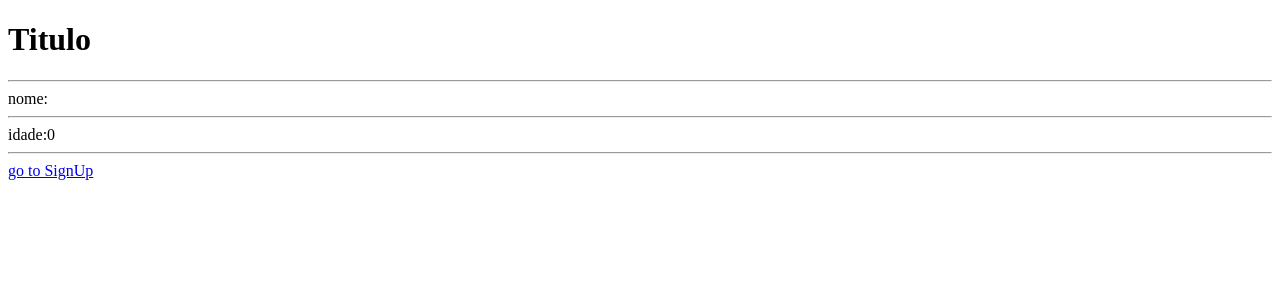
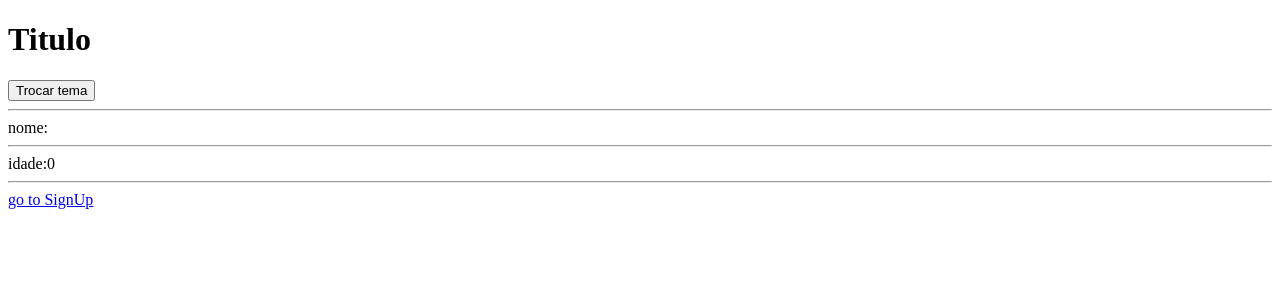
Before and after one commit to edufontana/context-web, a React (Vite) app: page /exibir in a window 1280 px wide. Shown: the top 300 px of the page. Built offline with nearby package versions, Linux system fonts and the light colour scheme.

Commit message:
feat: dark theme

```diff
--- a/src/App.tsx
+++ b/src/App.tsx
@@ -1,19 +1,48 @@
 import { BrowserRouter, Route, Routes } from 'react-router-dom'
 import { ShowData } from './pages/ShowData'
 import { SignUp } from './pages/SignUp'
-import { ContextProvider } from './contexts/Context'
+import { ContextProvider, Context } from './contexts/Context'
+import { useContext } from 'react'
 
 export function App() {
+  const { state, dispatch } = useContext(Context)
+
+  function swithTheme() {
+    if (state.theme.status === 'white') {
+      console.log('assasdsad')
+      dispatch({
+        type: 'CHANGE_STATUS',
+        payload: {
+          status: 'black',
+        },
+      })
+    }
+
+    if (state.theme.status === 'black') {
+      dispatch({
+        type: 'CHANGE_STATUS',
+        payload: {
+          status: 'white',
+        },
+      })
+    }
+  }
+
   return (
-    <ContextProvider>
-      <BrowserRouter>
+    <BrowserRouter>
+      <div
+        style={{
+          backgroundColor: state.theme.status,
+        }}
+      >
         <h1>Titulo</h1>
+        <button onClick={swithTheme}>Trocar tema</button>
         <hr />
         <Routes>
           <Route path="/" element={<SignUp />} />
           <Route path="/exibir" element={<ShowData />} />
         </Routes>
-      </BrowserRouter>
-    </ContextProvider>
+      </div>
+    </BrowserRouter>
   )
 }
--- a/src/main.tsx
+++ b/src/main.tsx
@@ -1,9 +1,10 @@
 import React from 'react'
 import ReactDOM from 'react-dom/client'
 import { App } from './App'
+import { ContextProvider } from './contexts/Context'
 
 ReactDOM.createRoot(document.getElementById('root')! as HTMLElement).render(
-  <React.StrictMode>
+  <ContextProvider>
     <App />
-  </React.StrictMode>,
+  </ContextProvider>,
 )
--- a/src/reducers/themeReducer.ts
+++ b/src/reducers/themeReducer.ts
@@ -1,14 +1,15 @@
 export interface ThemeProps {
-  theme: 'dark' | 'light'
+  status: string
 }
 
 export const themeInitialState: ThemeProps = {
-  theme: 'dark',
+  status: 'white',
 }
 
 export function ThemeReducer(state = themeInitialState, action: any) {
   switch (action.type) {
     case 'CHANGE_STATUS':
-      return { ...state, theme: action.payload.status }
+      console.log(action.payload.status)
+      return { ...state, status: action.payload.status }
   }
 }
```
